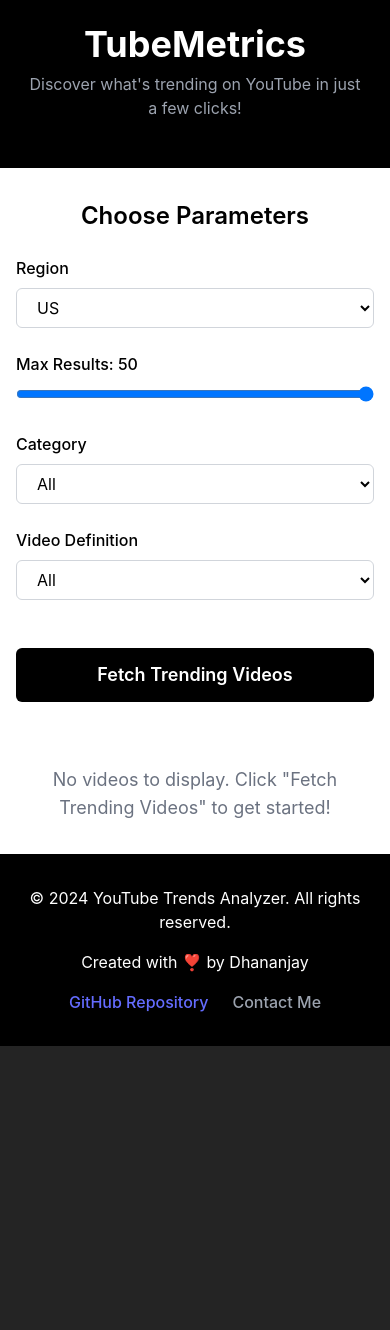
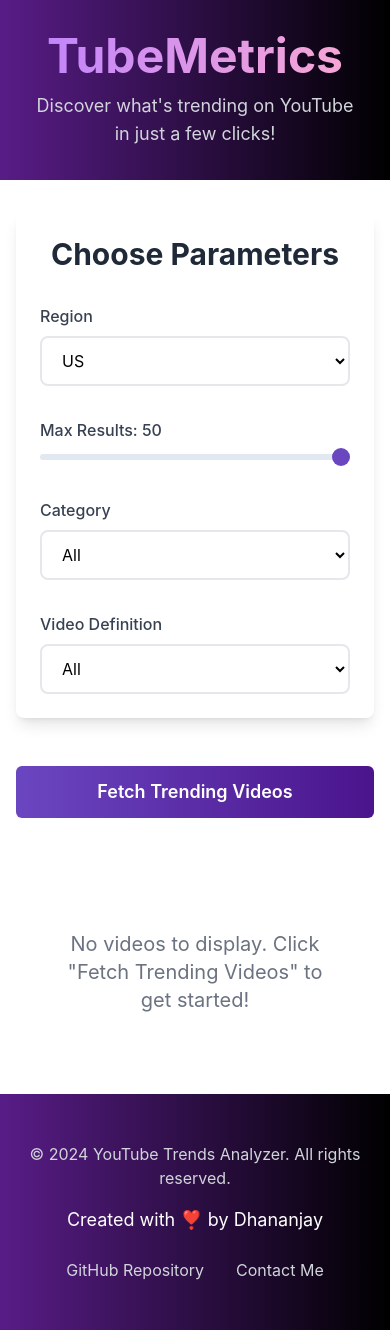
Before and after one commit to dhananjay6561/TubeMetrics---Youtube-Trends-Analyser, a React (Vite) app in the folder frontend/: page / in a window 390 px wide. Before the commit the page ends 1046 px from the top, so only its background shows below. Built offline with nearby package versions, Linux system fonts and the light colour scheme.

Commit message:
corrected css and enhanced UI with added interactions and responsiveness

```diff
--- a/frontend/src/App.css
+++ b/frontend/src/App.css
@@ -1,36 +1,91 @@
 #root {
-  max-width: 100%;
+  width: 100%;
+  margin: 0;
+  padding: 0;
+  min-height: 100vh;
+  display: flex;
+  flex-direction: column;
+}
+
+.container {
+  width: 100%;
+  max-width: 1400px;
   margin: 0 auto;
-  padding: 1rem;
-  text-align: center;
+  padding: 0 1rem;
+}
+
+.card {
+  background: white;
+  border-radius: 1rem;
+  box-shadow: 0 4px 6px -1px rgba(0, 0, 0, 0.1);
+  width: 100%;
+  max-width: 1200px;
+  margin: 2rem auto;
+  padding: 2rem;
+}
+
+.video-grid {
+  display: grid;
+  grid-template-columns: repeat(auto-fit, minmax(300px, 1fr));
+  gap: 2rem;
+  width: 100%;
+  padding: 2rem;
 }
 
 .logo {
-  height: 6em;
-  padding: 1.5em;
-  will-change: filter;
+  height: 4rem;
+  padding: 1rem;
   transition: filter 300ms;
 }
+
 .logo:hover {
   filter: drop-shadow(0 0 2em #646cffaa);
 }
+
 .logo.react:hover {
   filter: drop-shadow(0 0 2em #61dafbaa);
 }
 
-.card {
-  padding: 2em;
-  margin: 1rem auto;
-  width: 100%;
-  max-width: 500px; /* Limit width for larger screens */
+.video-card {
+  background: white;
+  border-radius: 1rem;
+  overflow: hidden;
+  transition: transform 0.3s ease;
+  height: 100%;
+  display: flex;
+  flex-direction: column;
+  box-shadow: 0 2px 4px rgba(0, 0, 0, 0.1);
 }
 
-.read-the-docs {
-  color: #888;
+.video-card:hover {
+  transform: translateY(-4px);
+  box-shadow: 0 4px 12px rgba(0, 0, 0, 0.15);
+}
+
+.controls-section {
+  display: grid;
+  grid-template-columns: repeat(auto-fit, minmax(250px, 1fr));
+  gap: 1.5rem;
+  margin: 2rem 0;
 }
 
 @media (max-width: 768px) {
+  .container {
+    padding: 0 1rem;
+  }
+
   .card {
     padding: 1rem;
+    margin: 1rem;
+  }
+
+  .video-grid {
+    grid-template-columns: 1fr;
+    padding: 1rem;
+  }
+
+  .controls-section {
+    grid-template-columns: 1fr;
+    gap: 1rem;
   }
 }
--- a/frontend/src/components/Footer.jsx
+++ b/frontend/src/components/Footer.jsx
@@ -1,16 +1,29 @@
+import React from 'react';
+import { motion } from "framer-motion";
+
 export default function Footer() {
   return (
-    <footer className="bg-black text-white py-8">
+    <footer className="bg-gradient-to-r from-purple-900 to-black text-white py-12">
       <div className="container mx-auto px-4 text-center max-w-5xl">
-        <p className="mb-4">&copy; 2024 YouTube Trends Analyzer. All rights reserved.</p>
-        <p className="mb-4">Created with ❣️ by Dhananjay</p>
-        <div className="flex flex-wrap justify-center space-x-6">
-          <a href="https://github.com/dhananjay6561/TubeMetrics---Youtube-Trends-Analyser" className="hover:underline">
+        <p className="mb-4 text-gray-300">&copy; 2024 YouTube Trends Analyzer. All rights reserved.</p>
+        <p className="mb-6 text-lg">Created with <span className="text-pink-400">❣️</span> by Dhananjay</p>
+        <div className="flex flex-wrap justify-center gap-8">
+          <motion.a
+            href="https://github.com/dhananjay6561/TubeMetrics---Youtube-Trends-Analyser"
+            className="text-gray-300 hover:text-white transition-colors duration-300"
+            whileHover={{ scale: 1.05 }}
+            whileTap={{ scale: 0.95 }}
+          >
             GitHub Repository
-          </a>
-          <a href="https://www.linkedin.com/in/dhananjay6561/" className="text-gray-400 hover:text-white transition-colors duration-300 hover:underline">
+          </motion.a>
+          <motion.a
+            href="https://www.linkedin.com/in/dhananjay6561/"
+            className="text-gray-300 hover:text-white transition-colors duration-300"
+            whileHover={{ scale: 1.05 }}
+            whileTap={{ scale: 0.95 }}
+          >
             Contact Me
-          </a>
+          </motion.a>
         </div>
       </div>
     </footer>
--- a/frontend/src/components/Header.jsx
+++ b/frontend/src/components/Header.jsx
@@ -1,14 +1,29 @@
+import React from 'react';
 import { motion } from "framer-motion";
 
 export default function Header() {
   return (
-    <header className="bg-black text-white p-6">
-      <div className="container mx-auto max-w-5xl text-center sm:text-left">
-        <h1 className="text-4xl font-bold mb-2">TubeMetrics</h1>
-        <p className="text-gray-400 mb-6 text-center">
+    <motion.header
+      initial={{ opacity: 0, y: -20 }}
+      animate={{ opacity: 1, y: 0 }}
+      className="bg-gradient-to-r from-purple-900 to-black text-white p-8"
+    >
+      <div className="container mx-auto max-w-5xl">
+        <motion.h1
+          className="text-5xl font-bold mb-3 text-center bg-clip-text text-transparent bg-gradient-to-r from-purple-400 to-pink-300"
+          whileHover={{ scale: 1.02 }}
+        >
+          TubeMetrics
+        </motion.h1>
+        <motion.p
+          className="text-gray-300 text-lg text-center"
+          initial={{ opacity: 0 }}
+          animate={{ opacity: 1 }}
+          transition={{ delay: 0.2 }}
+        >
           Discover what's trending on YouTube in just a few clicks!
-        </p>
+        </motion.p>
       </div>
-    </header>
+    </motion.header>
   );
 }
--- a/frontend/src/components/Settings.jsx
+++ b/frontend/src/components/Settings.jsx
@@ -1,3 +1,4 @@
+import React from 'react';
 import { motion } from "framer-motion";
 
 export default function Settings({
@@ -14,79 +15,78 @@ export default function Settings({
   const categories = ["", "Music", "Gaming", "Education", "Entertainment"];
   const definitions = ["", "HD", "SD"];
 
+  const containerVariants = {
+    hidden: { opacity: 0 },
+    visible: {
+      opacity: 1,
+      transition: { staggerChildren: 0.1 }
+    }
+  };
+
+  const itemVariants = {
+    hidden: { opacity: 0, y: 20 },
+    visible: { opacity: 1, y: 0 }
+  };
+
   return (
-    <div className="mb-12">
-      <h2 className="text-2xl font-semibold mb-6 text-center sm:text-left">
+    <motion.div
+      className="mb-12 p-6 bg-white rounded-lg shadow-lg"
+      variants={containerVariants}
+      initial="hidden"
+      animate="visible"
+    >
+      <h2 className="text-3xl font-bold mb-8 text-center text-gray-800">
         Choose Parameters
       </h2>
-      <div className="grid grid-cols-1 md:grid-cols-2 gap-6">
-        <div>
-          <label htmlFor="region" className="block mb-2 font-medium">
-            Region
-          </label>
+      <div className="grid grid-cols-1 md:grid-cols-2 gap-8">
+        <motion.div variants={itemVariants} className="space-y-2">
+          <label className="text-gray-700 font-medium block">Region</label>
           <select
-            id="region"
             value={region}
             onChange={(e) => setRegion(e.target.value)}
-            className="w-full border border-gray-300 rounded-md px-4 py-2 bg-white text-black focus:outline-none focus:ring-2 focus:ring-black"
+            className="w-full px-4 py-3 rounded-lg border-2 border-gray-200 focus:border-purple-500 focus:ring-2 focus:ring-purple-200 transition-all duration-200"
           >
-            {regions.map((r) => (
-              <option key={r} value={r}>
-                {r}
-              </option>
-            ))}
+            {regions.map(r => <option key={r} value={r}>{r}</option>)}
           </select>
-        </div>
-        <div>
-          <label htmlFor="maxResults" className="block mb-2 font-medium">
+        </motion.div>
+
+        <motion.div variants={itemVariants} className="space-y-2">
+          <label className="text-gray-700 font-medium block">
             Max Results: {maxResults}
           </label>
           <motion.input
             type="range"
-            id="maxResults"
             min="10"
             max="50"
             value={maxResults}
             onChange={(e) => setMaxResults(Number(e.target.value))}
-            className="w-full bg-white text-black"
-            whileHover={{ scale: 1.05 }}
+            className="w-full h-2 bg-gray-200 rounded-lg appearance-none cursor-pointer"
+            whileHover={{ scale: 1.02 }}
           />
-        </div>
-        <div>
-          <label htmlFor="category" className="block mb-2 font-medium">
-            Category
-          </label>
+        </motion.div>
+
+        <motion.div variants={itemVariants} className="space-y-2">
+          <label className="text-gray-700 font-medium block">Category</label>
           <select
-            id="category"
             value={category}
             onChange={(e) => setCategory(e.target.value)}
-            className="w-full border border-gray-300 rounded-md px-4 py-2 bg-white text-black focus:outline-none focus:ring-2 focus:ring-black"
+            className="w-full px-4 py-3 rounded-lg border-2 border-gray-200 focus:border-purple-500 focus:ring-2 focus:ring-purple-200 transition-all duration-200"
           >
-            {categories.map((c) => (
-              <option key={c} value={c}>
-                {c || "All"}
-              </option>
-            ))}
+            {categories.map(c => <option key={c} value={c}>{c || "All"}</option>)}
           </select>
-        </div>
-        <div>
-          <label htmlFor="videoDefinition" className="block mb-2 font-medium">
-            Video Definition
-          </label>
+        </motion.div>
+
+        <motion.div variants={itemVariants} className="space-y-2">
+          <label className="text-gray-700 font-medium block">Video Definition</label>
           <select
-            id="videoDefinition"
             value={videoDefinition}
             onChange={(e) => setVideoDefinition(e.target.value)}
-            className="w-full border border-gray-300 rounded-md px-4 py-2 bg-white text-black focus:outline-none focus:ring-2 focus:ring-black"
+            className="w-full px-4 py-3 rounded-lg border-2 border-gray-200 focus:border-purple-500 focus:ring-2 focus:ring-purple-200 transition-all duration-200"
           >
-            {definitions.map((d) => (
-              <option key={d} value={d}>
-                {d || "All"}
-              </option>
-            ))}
+            {definitions.map(d => <option key={d} value={d}>{d || "All"}</option>)}
           </select>
-        </div>
+        </motion.div>
       </div>
-    </div>
+    </motion.div>
   );
 }
--- a/frontend/src/components/TrendingVideos.jsx
+++ b/frontend/src/components/TrendingVideos.jsx
@@ -1,3 +1,4 @@
+import React from 'react';
 import { motion } from "framer-motion";
 
 export default function TrendingVideos({ videos, loading }) {
@@ -5,7 +6,7 @@ export default function TrendingVideos({ videos, loading }) {
     return (
       <div className="flex justify-center items-center h-64">
         <motion.div
-          className="w-16 h-16 border-t-4 border-black border-solid rounded-full"
+          className="w-16 h-16 border-t-4 border-purple-500 border-solid rounded-full"
           animate={{ rotate: 360 }}
           transition={{ duration: 1, repeat: Infinity, ease: "linear" }}
         />
@@ -15,34 +16,52 @@ export default function TrendingVideos({ videos, loading }) {
 
   if (videos.length === 0) {
     return (
-      <p className="text-center text-gray-500 text-lg">
+      <motion.p
+        initial={{ opacity: 0, y: 20 }}
+        animate={{ opacity: 1, y: 0 }}
+        className="text-center text-gray-500 text-xl p-12"
+      >
         No videos to display. Click "Fetch Trending Videos" to get started!
-      </p>
+      </motion.p>
     );
   }
 
   return (
-    <div className="grid grid-cols-1 sm:grid-cols-2 lg:grid-cols-3 gap-6">
+    <motion.div
+      className="grid grid-cols-1 sm:grid-cols-2 lg:grid-cols-3 gap-8"
+      initial="hidden"
+      animate="visible"
+      variants={{
+        hidden: { opacity: 0 },
+        visible: {
+          opacity: 1,
+          transition: { staggerChildren: 0.1 }
+        }
+      }}
+    >
       {videos.map((video) => (
         <motion.div
           key={video.id}
-          className="bg-white shadow-lg rounded-lg overflow-hidden"
-          whileHover={{ scale: 1.03 }}
-          whileTap={{ scale: 0.98 }}
+          className="bg-white rounded-xl overflow-hidden shadow-lg transform transition-all duration-300 hover:shadow-2xl"
+          variants={{
+            hidden: { opacity: 0, y: 20 },
+            visible: { opacity: 1, y: 0 }
+          }}
+          whileHover={{ y: -8 }}
         >
-          <div className="relative">
+          <div className="relative group">
             <img
               src={video.thumbnail}
               alt={video.title}
               className="w-full h-48 object-cover"
             />
-            <div className="absolute inset-0 bg-black bg-opacity-50 flex items-center justify-center opacity-0 hover:opacity-100 transition-opacity duration-300">
-              <svg
-                className="w-12 h-12 text-white"
+            <div className="absolute inset-0 bg-black bg-opacity-40 flex items-center justify-center opacity-0 group-hover:opacity-100 transition-all duration-300">
+              <motion.svg
+                className="w-16 h-16 text-white"
+                whileHover={{ scale: 1.1 }}
                 fill="none"
                 stroke="currentColor"
                 viewBox="0 0 24 24"
-                xmlns="http://www.w3.org/2000/svg"
               >
                 <path
                   strokeLinecap="round"
@@ -56,20 +75,20 @@ export default function TrendingVideos({ videos, loading }) {
                   strokeWidth={2}
                   d="M21 12a9 9 0 11-18 0 9 9 0 0118 0z"
                 />
-              </svg>
+              </motion.svg>
             </div>
           </div>
-          <div className="p-4">
-            <h3 className="font-semibold text-lg mb-1 line-clamp-2">
+          <div className="p-6">
+            <h3 className="font-bold text-lg mb-2 line-clamp-2 text-gray-800">
               {video.title}
             </h3>
-            <p className="text-gray-600 text-sm mb-1">{video.channelName}</p>
-            <p className="text-gray-500 text-sm">
-              {video.viewCount || "N/A"} Views
+            <p className="text-purple-600 font-medium mb-2">{video.channelName}</p>
+            <p className="text-gray-600 text-sm">
+              {video.viewCount?.toLocaleString() || "N/A"} Views
             </p>
           </div>
         </motion.div>
       ))}
-    </div>
+    </motion.div>
   );
 }
--- a/frontend/src/index.css
+++ b/frontend/src/index.css
@@ -6,65 +6,124 @@
   font-family: Inter, system-ui, Avenir, Helvetica, Arial, sans-serif;
   line-height: 1.5;
   font-weight: 400;
-
   color-scheme: light dark;
-  color: rgba(255, 255, 255, 0.87);
-  background-color: #242424;
-
-  font-synthesis: none;
+  background-color: #f5f5f5;
+  color: #1a1a1a;
   text-rendering: optimizeLegibility;
   -webkit-font-smoothing: antialiased;
   -moz-osx-font-smoothing: grayscale;
 }
 
-a {
-  font-weight: 500;
-  color: #646cff;
-  text-decoration: inherit;
-}
-a:hover {
-  color: #535bf2;
-}
-
 body {
   margin: 0;
-  display: flex;
-  place-items: center;
   min-width: 320px;
   min-height: 100vh;
+  display: flex;
+  flex-direction: column;
 }
 
 h1 {
-  font-size: 3.2em;
+  font-size: clamp(2rem, 5vw, 3.2rem);
   line-height: 1.1;
-  text-align: center;
+  margin: 0;
+  font-weight: 700;
+}
+
+a {
+  color: #6b46c1;
+  text-decoration: none;
+  transition: color 0.3s ease;
+}
+
+a:hover {
+  color: #4a148c;
 }
 
 button {
-  border-radius: 8px;
-  border: 1px solid transparent;
-  padding: 0.6em 1.2em;
-  font-size: 1em;
+  border-radius: 0.5rem;
+  border: none;
+  padding: 0.75rem 1.5rem;
   font-weight: 500;
-  font-family: inherit;
-  background-color: #1a1a1a;
+  background: linear-gradient(to right, #6b46c1, #4a148c);
+  color: white;
   cursor: pointer;
-  transition: border-color 0.25s;
+  transition: all 0.3s ease;
+  width: auto;
+  min-width: 200px;
 }
+
 button:hover {
-  border-color: #646cff;
+  transform: translateY(-2px);
+  box-shadow: 0 4px 12px rgba(107, 70, 193, 0.2);
 }
-button:focus,
+
 button:focus-visible {
-  outline: 4px auto -webkit-focus-ring-color;
+  outline: 2px solid #6b46c1;
+  outline-offset: 2px;
+}
+
+input[type="range"] {
+  width: 100%;
+  height: 6px;
+  background: #e2e8f0;
+  border-radius: 0.5rem;
+  appearance: none;
+}
+
+input[type="range"]::-webkit-slider-thumb {
+  appearance: none;
+  width: 18px;
+  height: 18px;
+  background: #6b46c1;
+  border-radius: 50%;
+  cursor: pointer;
+  transition: transform 0.2s ease;
+}
+
+input[type="range"]::-webkit-slider-thumb:hover {
+  transform: scale(1.1);
+}
+
+select {
+  width: 100%;
+  padding: 0.75rem;
+  border-radius: 0.5rem;
+  border: 1px solid #e2e8f0;
+  background-color: white;
+  cursor: pointer;
+  transition: border-color 0.3s ease;
+}
+
+select:focus {
+  outline: none;
+  border-color: #6b46c1;
+  box-shadow: 0 0 0 2px rgba(107, 70, 193, 0.2);
 }
 
 @media (max-width: 768px) {
   h1 {
-    font-size: 2.5em;
+    font-size: 2rem;
   }
+
   button {
-    width: 100%; /* Full width buttons on small screens */
-    padding: 0.8em 1em;
+    width: 100%;
+    min-width: unset;
   }
 }
+
+@media (prefers-color-scheme: dark) {
+  :root {
+    background-color: #1a1a1a;
+    color: #f5f5f5;
+  }
+
+  .card {
+    background: #242424;
+  }
+
+  select {
+    background-color: #2d2d2d;
+    border-color: #404040;
+    color: #f5f5f5;
+  }
+}
```
